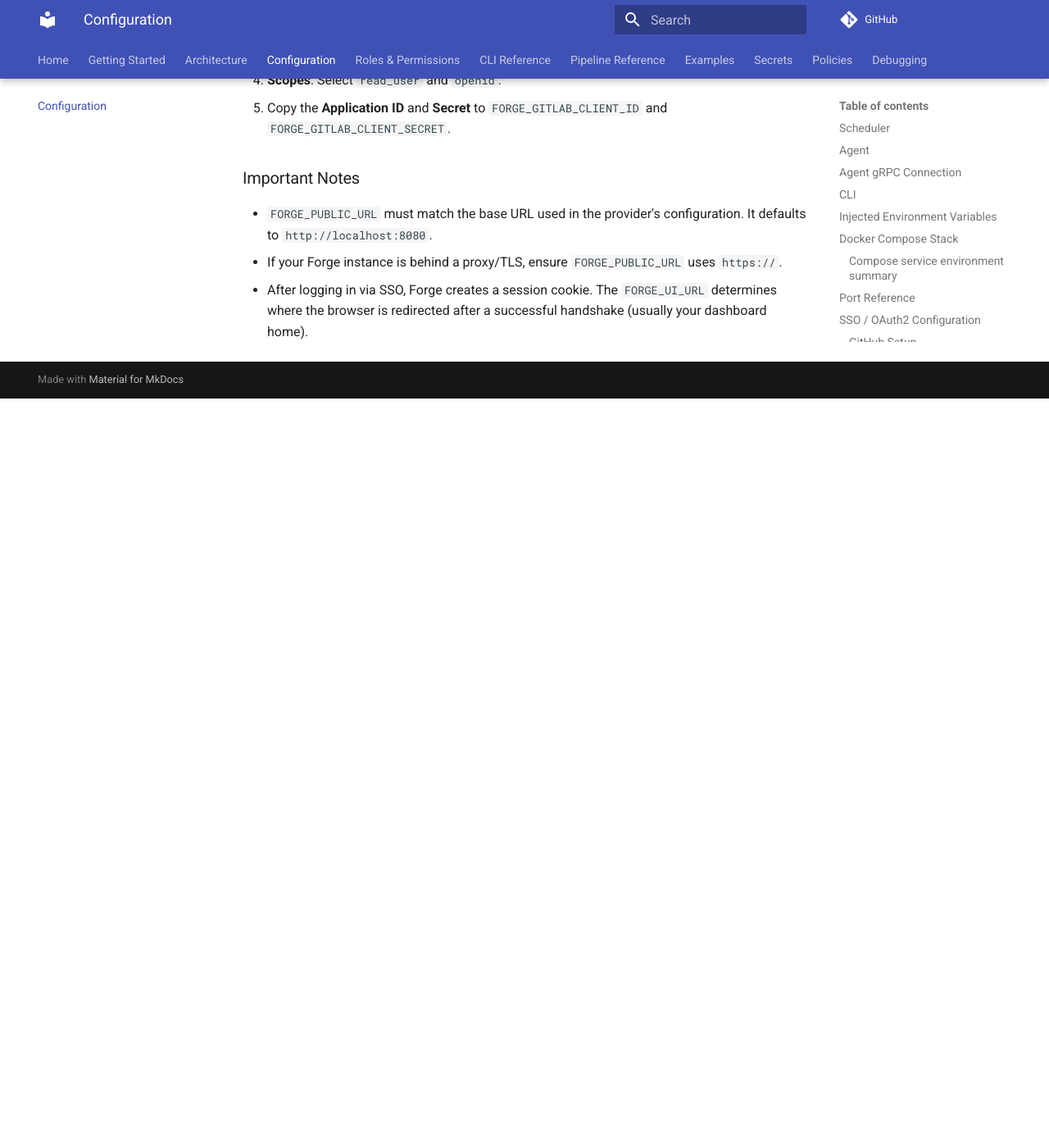
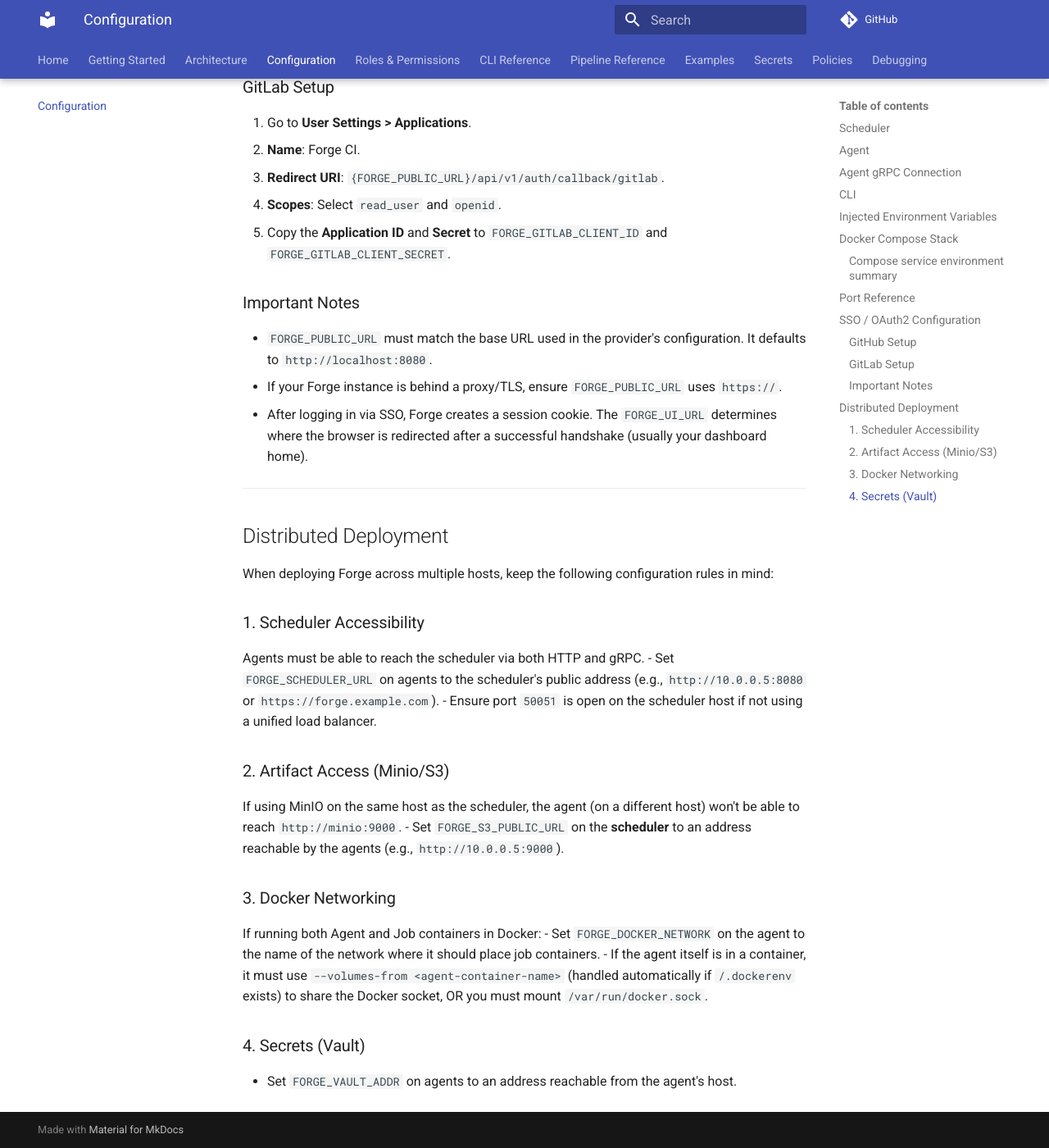
Before and after one commit to JBraunsmaJr/Forge, an MkDocs documentation site: the page built from docs/Configuration.md, in a window 1280 px wide and 1400 px high, scrolled down 5531 px. Shown: the whole window at 82% size. Built offline with MkDocs 1.6.1 and Material for MkDocs 9.7.7, drawn with Linux system fonts in a browser that asks for light colours; comment, search, counter and statistics services are not loaded; before the commit the page ends 6017 px from its top, so only the background shows below that; some of the changed text lies outside the part shown.

Commit message:
- little bit of a configuration thing that had to be handled.

```diff
--- a/docs/Configuration.md
+++ b/docs/Configuration.md
@@ -29,6 +29,7 @@
 | `FORGE_GITHUB_CLIENT_SECRET`  | —                        | GitHub OAuth2 Client Secret for SSO.                                                                                                                                                                     |
 | `FORGE_GITLAB_CLIENT_ID`      | —                        | GitLab OAuth2 Client ID for SSO.                                                                                                                                                                         |
 | `FORGE_GITLAB_CLIENT_SECRET`  | —                        | GitLab OAuth2 Client Secret for SSO.                                                                                                                                                                     |
+| `FORGE_DOCKER_NETWORK`         | —                        | The network that policy transformer containers will be attached to. Must match the network the scheduler container is on.                                                                                |
 | `FORGE_PUBLIC_URL`            | `http://localhost:8080`  | The public URL of the scheduler, used for OAuth callback redirects.                                                                                                                                      |
 | `FORGE_UI_URL`                | `http://localhost:8080`  | The URL to redirect back to after successful SSO login.                                                                                                                                                  |
 
@@ -46,6 +47,7 @@
 | `FORGE_GRPC_ADDR`          | —                       | Optional. Explicit `host:port` for the gRPC session (e.g. `scheduler:50051`). If unset, derived from `FORGE_SCHEDULER_URL`. |
 | `FORGE_DOCKER_MAX_GB`      | `50`                    | Max GB Docker is allowed to use before LRU eviction triggers.                                                               |
 | `FORGE_DOCKER_MAX_PERCENT` | `80`                    | Max disk usage percentage before LRU eviction triggers.                                                                     |
+| `FORGE_DOCKER_NETWORK`     | —                       | **Important for containerized agents.** The network that job containers will join. Use this to ensure jobs can reach reachable IPs or internal service names.                                |
 
 ---
 
@@ -157,3 +159,26 @@
 *   `FORGE_PUBLIC_URL` must match the base URL used in the provider's configuration. It defaults to `http://localhost:8080`.
 *   If your Forge instance is behind a proxy/TLS, ensure `FORGE_PUBLIC_URL` uses `https://`.
 *   After logging in via SSO, Forge creates a session cookie. The `FORGE_UI_URL` determines where the browser is redirected after a successful handshake (usually your dashboard home).
+
+---
+
+## Distributed Deployment
+
+When deploying Forge across multiple hosts, keep the following configuration rules in mind:
+
+### 1. Scheduler Accessibility
+Agents must be able to reach the scheduler via both HTTP and gRPC.
+- Set `FORGE_SCHEDULER_URL` on agents to the scheduler's public address (e.g., `http://10.0.0.5:8080` or `https://forge.example.com`).
+- Ensure port `50051` is open on the scheduler host if not using a unified load balancer.
+
+### 2. Artifact Access (Minio/S3)
+If using MinIO on the same host as the scheduler, the agent (on a different host) won't be able to reach `http://minio:9000`.
+- Set `FORGE_S3_PUBLIC_URL` on the **scheduler** to an address reachable by the agents (e.g., `http://10.0.0.5:9000`).
+
+### 3. Docker Networking
+If running both Agent and Job containers in Docker:
+- Set `FORGE_DOCKER_NETWORK` on the agent to the name of the network where it should place job containers.
+- If the agent itself is in a container, it must use `--volumes-from <agent-container-name>` (handled automatically if `/.dockerenv` exists) to share the Docker socket, OR you must mount `/var/run/docker.sock`.
+
+### 4. Secrets (Vault)
+- Set `FORGE_VAULT_ADDR` on agents to an address reachable from the agent's host.
```
Also changed, not shown: docs/Architecture.md (+5 -4 lines), 3 other files.
